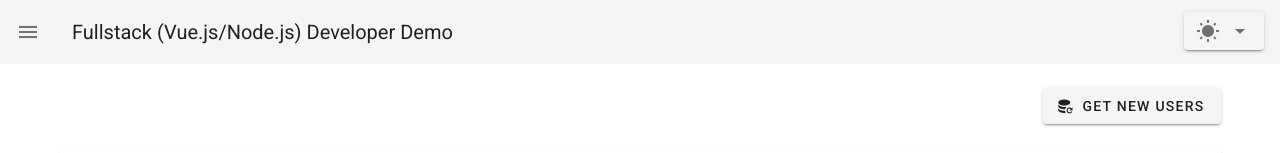
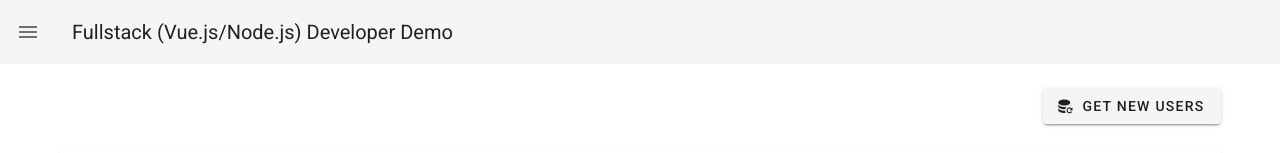
Before and after one commit to josepcrespo/nuxt-vuetify-pwa-demo, a Nuxt app: page / in a window 1280 px wide. Shown: the top 153 px of the page. Built offline with nearby package versions, Linux system fonts and the light colour scheme.

Commit message:
Changing the $colorMode.preference does not apply any change.
TODO: investigate and fix it.

```diff
--- a/layouts/default.vue
+++ b/layouts/default.vue
@@ -31,7 +31,7 @@
       <v-app-bar-nav-icon @click.stop="drawer = !drawer" />
       <v-toolbar-title v-text="title" />
       <v-spacer />
-      <v-select
+      <!-- <v-select
         v-model="themes.model"
         :full-width="false"
         :items="themes.items"
@@ -43,7 +43,7 @@
         solo
         style="max-width: 80px;"
         @change="changeTheme()"
-      />
+      /> -->
     </v-app-bar>
     <v-main>
       <v-container>
```
